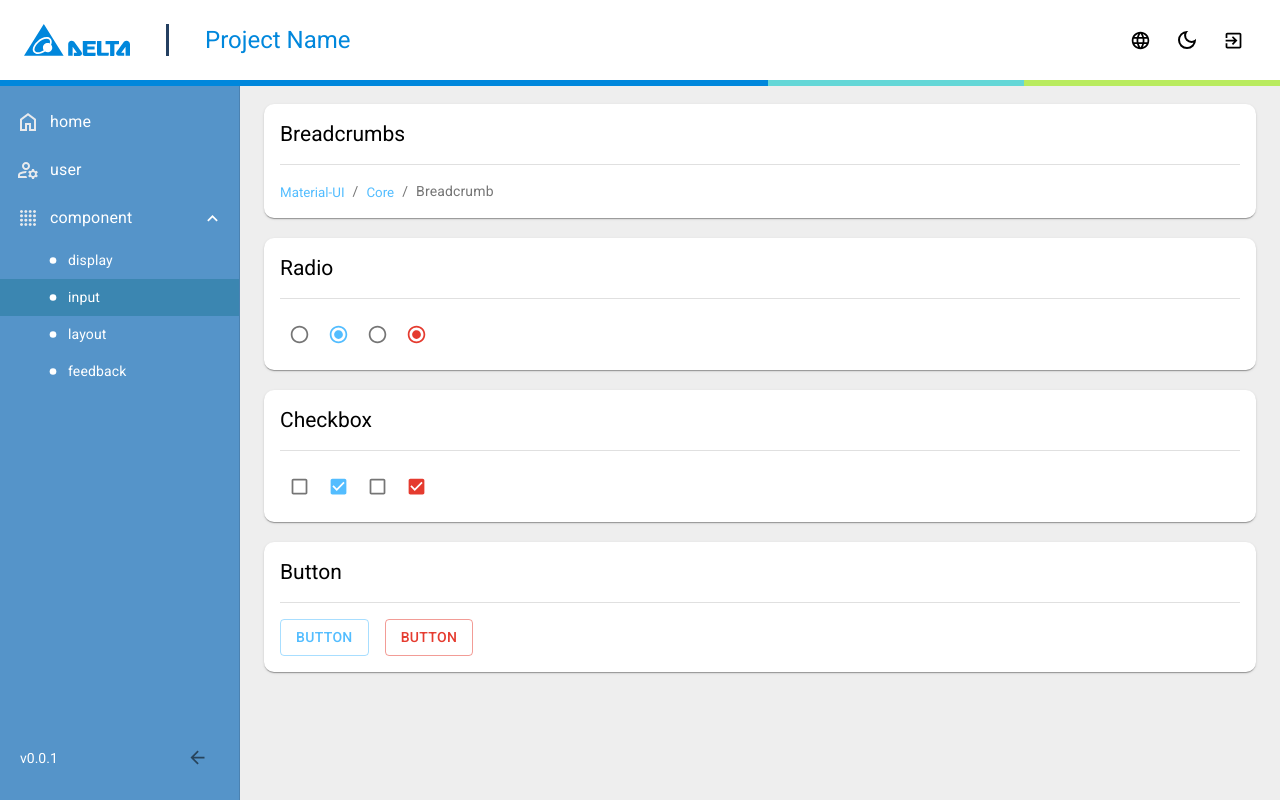
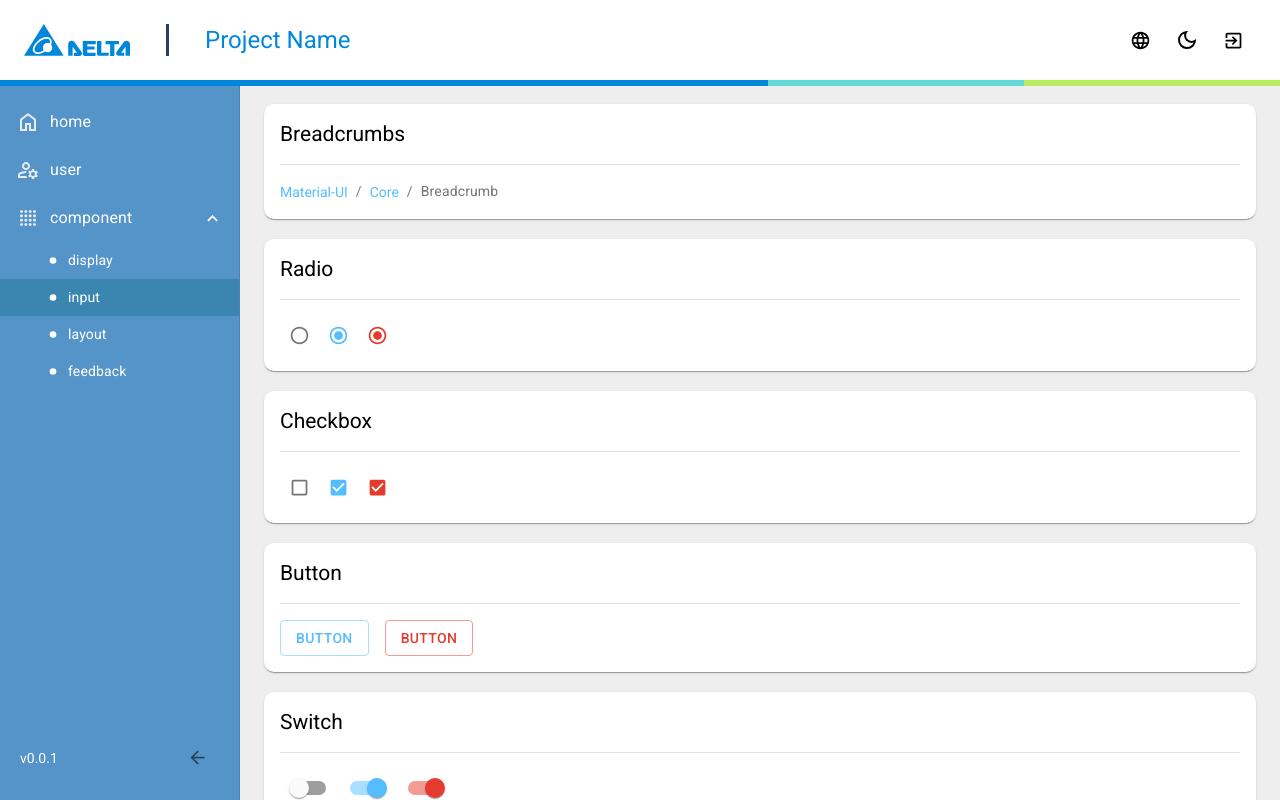
Before and after one commit to MuJungHo/bg-boiler, a React app: page /input in a window 1280 px wide. Built offline with nearby package versions, Linux system fonts and the light colour scheme; sample sign-in values are in the browser's storage.

Commit message:
feat: add rsuite date pickers

```diff
--- a/config/webpack.config.js
+++ b/config/webpack.config.js
@@ -52,7 +52,7 @@ const sassModuleRegex = /\.module\.(scss|sass)$/;
 
 // This is the production and development configuration.
 // It is focused on developer experience, fast rebuilds, and a minimal bundle.
-module.exports = function(webpackEnv) {
+module.exports = function (webpackEnv) {
   const isEnvDevelopment = webpackEnv === 'development';
   const isEnvProduction = webpackEnv === 'production';
 
@@ -358,6 +358,11 @@ module.exports = function(webpackEnv) {
                 limit: imageInlineSizeLimit,
                 name: 'static/media/[name].[hash:8].[ext]',
               },
+            },
+            {
+              test: /\.mjs$/,
+              include: /node_modules/,
+              type: "javascript/auto"
             },
             // Process application JS with Babel.
             // The preset includes JSX, Flow, TypeScript, and some ESnext features.
--- a/package.json
+++ b/package.json
@@ -62,6 +62,7 @@
     "react-router-dom": "^5.1.0",
     "resolve": "1.15.0",
     "resolve-url-loader": "^3.1.2",
+    "rsuite": "^5.64.0",
     "sass-loader": "8.0.2",
     "semver": "6.3.0",
     "source-map-explorer": "^2.5.0",
--- a/src/Views/Input.js
+++ b/src/Views/Input.js
@@ -5,14 +5,21 @@ import {
   Checkbox,
   Text,
   Paper,
-  Button
+  Button,
+  Switch,
+  TextField
 } from "../components/common";
 
 import {
   Link,
   Typography,
-  Divider
+  Divider,
+  InputAdornment
 } from '@material-ui/core'
+
+import { DateRangePicker, DatePicker } from 'rsuite';
+import SearchIcon from "@material-ui/icons/Search"
+
 
 const Component = () => {
   // const { t } = useContext(GlobalContext);
@@ -36,7 +43,6 @@ const Component = () => {
         <Divider style={{ margin: '16px 0' }} />
         <Radio checked={false} />
         <Radio checked={true} />
-        <Radio checked={false} color="secondary" />
         <Radio checked={true} color="secondary" />
       </Paper>
       <Paper style={{ width: '100%', padding: 16, marginBottom: 20 }}>
@@ -44,7 +50,6 @@ const Component = () => {
         <Divider style={{ margin: '16px 0' }} />
         <Checkbox checked={false} />
         <Checkbox checked={true} />
-        <Checkbox checked={false} color="secondary" />
         <Checkbox checked={true} color="secondary" />
       </Paper>
       <Paper style={{ width: '100%', padding: 16, marginBottom: 20 }}>
@@ -53,6 +58,33 @@ const Component = () => {
         <Button style={{ marginRight: 16 }}>Button</Button>
         <Button color="secondary">Button</Button>
       </Paper>
+      <Paper style={{ width: '100%', padding: 16, marginBottom: 20 }}>
+        <Text variant="h5">Switch</Text>
+        <Divider style={{ margin: '16px 0' }} />
+        <Switch checked={false} style={{ marginRight: 16 }} />
+        <Switch checked={true} style={{ marginRight: 16 }} />
+        <Switch checked={true} color="secondary" />
+      </Paper>
+      <Paper style={{ width: '100%', padding: 16, marginBottom: 20 }}>
+        <Text variant="h5">TextField</Text>
+        <Divider style={{ margin: '16px 0' }} />
+        <TextField label="TextField" style={{ marginRight: 16 }} />
+        <TextField label="TextField" style={{ marginRight: 16 }} value="TextField Text" />
+        <TextField type="search" style={{ marginRight: 16 }} label="Search TextField" value="Search Text" InputProps={{
+          startAdornment: (
+            <InputAdornment position="start">
+              <SearchIcon />
+            </InputAdornment>
+          )
+        }} />
+        <TextField type="number" label="TextField Number" value={1000} />
+      </Paper>
+      <Paper style={{ width: '100%', padding: 16, marginBottom: 20 }}>
+        <Text variant="h5">DateTimePicker</Text>
+        <Divider style={{ margin: '16px 0' }} />
+        <DateRangePicker format="yyyy-MM-dd HH:mm:ss" style={{ marginRight: 16 }} placement="auto" />
+        <DatePicker placement="auto" />
+      </Paper>
     </>
   );
 }
--- /dev/null
+++ b/src/components/common/Switch.js
@@ -0,0 +1,12 @@
+import React from "react";
+import { withStyles } from '@material-ui/core/styles';
+import Switch from '@material-ui/core/Switch';
+
+
+export default withStyles(theme => ({
+  root: {
+    '& .MuiSwitch-track': {
+      background: theme.palette.input.background,
+    }
+  }
+}))((props) => <Switch color={props.color || "primary"}  {...props} />)
--- /dev/null
+++ b/src/components/common/TextField.js
@@ -0,0 +1,48 @@
+import React from "react";
+import { withStyles } from '@material-ui/core/styles';
+import TextField from '@material-ui/core/TextField';
+
+export default withStyles(theme => ({
+  root: {
+    "& .MuiOutlinedInput-notchedOutline": {
+      borderColor: 'rgba(190, 190, 190, 0.4)'
+    },
+    "& .MuiOutlinedInput-root:hover .MuiOutlinedInput-notchedOutline": {
+      borderColor: theme.palette.primary.main,
+      transition: 'border-color ease-in-out 0.3s'
+    },
+    '&::placeholder': {
+      fontSize: '1rem'
+    },
+    '& .MuiFormLabel-root': {
+      fontSize: '1.2rem'
+    },
+    '& span': {
+      color: theme.palette.error.main
+    },
+    '& .MuiInputBase-root': {
+      // minHeight: 36,
+      // height: 33,
+      color: theme.palette.layout.color
+
+    },
+    '& .MuiOutlinedInput-root': {
+      borderRadius: 5
+    },
+    '& svg': {
+    },
+    '& .MuiInputLabel-formControl': {
+      // top: -10,
+      color: theme.palette.layout.color
+    }
+    // flex: '1 1 auto'
+  }
+}))((props) => <TextField
+  size="small"
+  variant="outlined"
+  {...props}
+  inputProps={{
+    style: {
+      ...props.inputProps,
+    }
+  }} />)
--- a/src/components/common/index.js
+++ b/src/components/common/index.js
@@ -4,3 +4,5 @@ export { default as Checkbox } from './Checkbox';
 export { default as Text } from './Text';
 export { default as Paper } from './Paper';
 export { default as Button } from './Button';
+export { default as Switch } from './Switch';
+export { default as TextField } from './TextField';
--- a/src/contexts/GlobalContext.js
+++ b/src/contexts/GlobalContext.js
@@ -1,6 +1,7 @@
 import React, { useState, createContext } from 'react';
 import { ThemeProvider } from '@material-ui/styles';
 import { createTheme } from '@material-ui/core/styles';
+import { CustomProvider } from 'rsuite';
 import Alert from '@material-ui/lab/Alert';
 import {
   Snackbar,
@@ -21,6 +22,7 @@ import { lighten_palette, dark_palette } from "../customTheme";
 import i18n from '../i18n'
 
 import "../style/normalize.css";
+import 'rsuite/dist/rsuite.min.css';
 
 const light = createTheme({
   dark: false,
@@ -76,6 +78,7 @@ function GlobalProvider({ children, ...rest }) {
     value={value}
     {...rest}
   >
+    <CustomProvider theme={theme}>
       <ThemeProvider theme={theme === "dark" ? dark : light}>
         <Snackbar
           anchorOrigin={{ vertical: 'bottom', horizontal: 'right' }}
@@ -126,6 +129,7 @@ function GlobalProvider({ children, ...rest }) {
         </Dialog>
         {children}
       </ThemeProvider>
+    </CustomProvider>
   </GlobalContext.Provider>;
 }
 
--- a/src/customTheme.js
+++ b/src/customTheme.js
@@ -47,7 +47,7 @@ export const lighten_palette = {
     select: { background: '#fff', color: 'rgba(0, 0, 0, 0.87)', },
     pagination: { color: 'rgba(0, 0, 0, 0.87)', disabled: 'rgba(0, 0, 0, 0.4)' },
     breadcrumbs: { background: '#fff', color: 'rgba(0, 0, 0, 0.54)', },
-    input: { color: 'rgba(0, 0, 0, 0.54)' }
+    input: { background: '#000', color: 'rgba(0, 0, 0, 0.54)' }
 }
 
 export const dark_palette = {
@@ -68,5 +68,5 @@ export const dark_palette = {
     select: { background: dark[300], color: "#fff" },
     pagination: { color: '#fff', disabled: '#647386' },
     breadcrumbs: { background: '#fff', color: 'rgba(255, 255, 255, 0.54)', },
-    input: { color: 'rgba(255, 255, 255, 0.54)' }
+    input: { background: 'rgba(255, 255, 255, 0.54)', color: 'rgba(255, 255, 255, 0.54)' }
 }
```
Also changed, not shown: 1 other file (tests, documents, lock files or other folders). Lines whose indentation alone changed are shown as unchanged.
